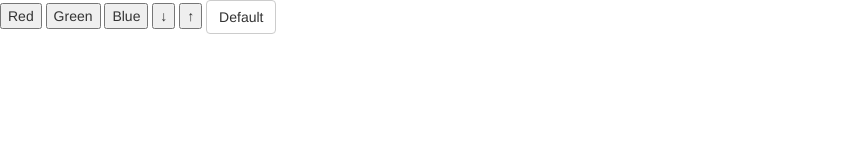
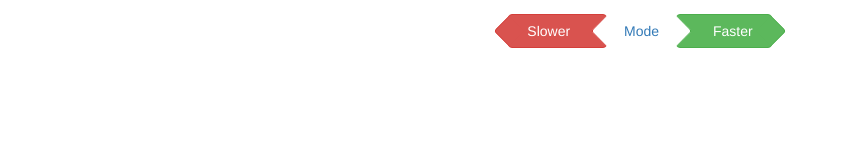
Before and after one commit to JamesTwisleton/tplight-web, a website: page index.html in a window 1280 px wide. Shown: the whole page, without its empty margins (0-848 px from the left). Drawn offline with nearby package versions, Linux system fonts and the light colour scheme.

Commit message:
mostly complete

```diff
--- a/index.html
+++ b/index.html
@@ -1,8 +1,11 @@
 <html>
     <head>
+        <meta name="viewport" content="width=device-width, initial-scale=1.0">
         <script src="https://ajax.googleapis.com/ajax/libs/jquery/3.3.1/jquery.min.js"></script>
-        <link rel="stylesheet" type="text/css" href="/node_modules/bootstrap/dist/css/bootstrap.min.css" >
-        <link rel="stylesheet" type="text/css" href="/node_modules/bootstrap-arrow-buttons/dist/css/bootstrap-arrow-buttons.css" >
+        <link rel="stylesheet" href="https://maxcdn.bootstrapcdn.com/bootstrap/3.3.7/css/bootstrap.min.css" integrity="sha384-BVYiiSIFeK1dGmJRAkycuHAHRg32OmUcww7on3RYdg4Va+PmSTsz/K68vbdEjh4u" crossorigin="anonymous">
+        <link rel="stylesheet" href="style.css">
+        <!-- <link rel="stylesheet" type="text/css" href="/node_modules/bootstrap/dist/css/bootstrap.min.css" > -->
+        <!-- <link rel="stylesheet" type="text/css" href="/node_modules/bootstrap-arrow-buttons/dist/css/bootstrap-arrow-buttons.css" > -->
 
         <script>
         function red() {
@@ -29,27 +32,38 @@
         function decrease() {
             $.ajax({
                 type: "POST",
-                url: "http://localhost:8000/d/",
+                url: "/d/",
             });
         }
 
         function increase() {
             $.ajax({
                 type: "POST",
-                url: "http://localhost:8000/u/",
+                url: "/u/",
+            });
+        }
+
+        function modeChange(){
+            $.ajax({
+                type: "POST",
+                url: "/m/"
             });
         }
         </script>
     </head>
     <body>
-        <button onclick="red()">Red</button>
-        <button onclick="green()">Green</button>
-        <button onclick="blue()">Blue</button>
-
-        <button onclick="decrease()">↓</button>
-        <button onclick="increase()">↑</button>
-
-        <button type="button" class="btn btn-default btn-arrow-left">Default</button>
+        <div class="container-fluid" style="text-align:center;">
+            <div class="row">
+                <div class="col-xs-12 col-sm-12 col-md-12 col-lg-12 col-lg-12 col-xl-12">
+                    <button onclick="increase()" class="btn btn-danger btn-arrow-left">Slower</button>
+                    <button onclick="modeChange()" type="button" class="btn btn-link">Mode</button>
+                    <button onclick="decrease()" class="btn btn-success btn-arrow-right">Faster</button>
+                </div>
+            </div>
+        </div>
+        <!-- <button onclick="red()">Red</button> -->
+        <!-- <button onclick="green()">Green</button> -->
+        <!-- <button onclick="blue()">Blue</button> -->
 
         <!-- <button okclick=window.location.href='localhost:8000/r/'>Red</button>
         <button okclick=window.location.href='localhost:8000/g/'>Green</button>
--- /dev/null
+++ b/style.css
@@ -0,0 +1,64 @@
+.btn-arrow-right,
+.btn-arrow-left {
+    position: relative;
+    padding-left: 18px;
+    padding-right: 18px;
+}
+.btn-arrow-right {
+    padding-left: 36px;
+}
+.btn-arrow-left {
+    padding-right: 36px;
+}
+.btn-arrow-right:before,
+.btn-arrow-right:after,
+.btn-arrow-left:before,
+.btn-arrow-left:after { /* make two squares (before and after), looking similar to the button */
+    content:"";
+    position: absolute;
+    top: 5px; /* move it down because of rounded corners */
+    width: 22px; /* same as height */
+    height: 22px; /* button_outer_height / sqrt(2) */
+    background: inherit; /* use parent background */
+    border: inherit; /* use parent border */
+    border-left-color: transparent; /* hide left border */
+    border-bottom-color: transparent; /* hide bottom border */
+    border-radius: 0px 4px 0px 0px; /* round arrow corner, the shorthand property doesn't accept "inherit" so it is set to 4px */
+    -webkit-border-radius: 0px 4px 0px 0px;
+    -moz-border-radius: 0px 4px 0px 0px;
+}
+.btn-arrow-right:before,
+.btn-arrow-right:after {
+    transform: rotate(45deg); /* rotate right arrow squares 45 deg to point right */
+    -webkit-transform: rotate(45deg);
+    -moz-transform: rotate(45deg);
+    -o-transform: rotate(45deg);
+    -ms-transform: rotate(45deg);
+}
+.btn-arrow-left:before,
+.btn-arrow-left:after {
+    transform: rotate(225deg); /* rotate left arrow squares 225 deg to point left */
+    -webkit-transform: rotate(225deg);
+    -moz-transform: rotate(225deg);
+    -o-transform: rotate(225deg);
+    -ms-transform: rotate(225deg);
+}
+.btn-arrow-right:before,
+.btn-arrow-left:before { /* align the "before" square to the left */
+    left: -11px;
+}
+.btn-arrow-right:after,
+.btn-arrow-left:after { /* align the "after" square to the right */
+    right: -11px;
+}
+.btn-arrow-right:after,
+.btn-arrow-left:before { /* bring arrow pointers to front */
+    z-index: 1;
+}
+.btn-arrow-right:before,
+.btn-arrow-left:after { /* hide arrow tails background */
+    background-color: white;
+}
+body {
+    padding: 1em;
+}
```
Also changed, not shown: index.js (+25 -11 lines).
